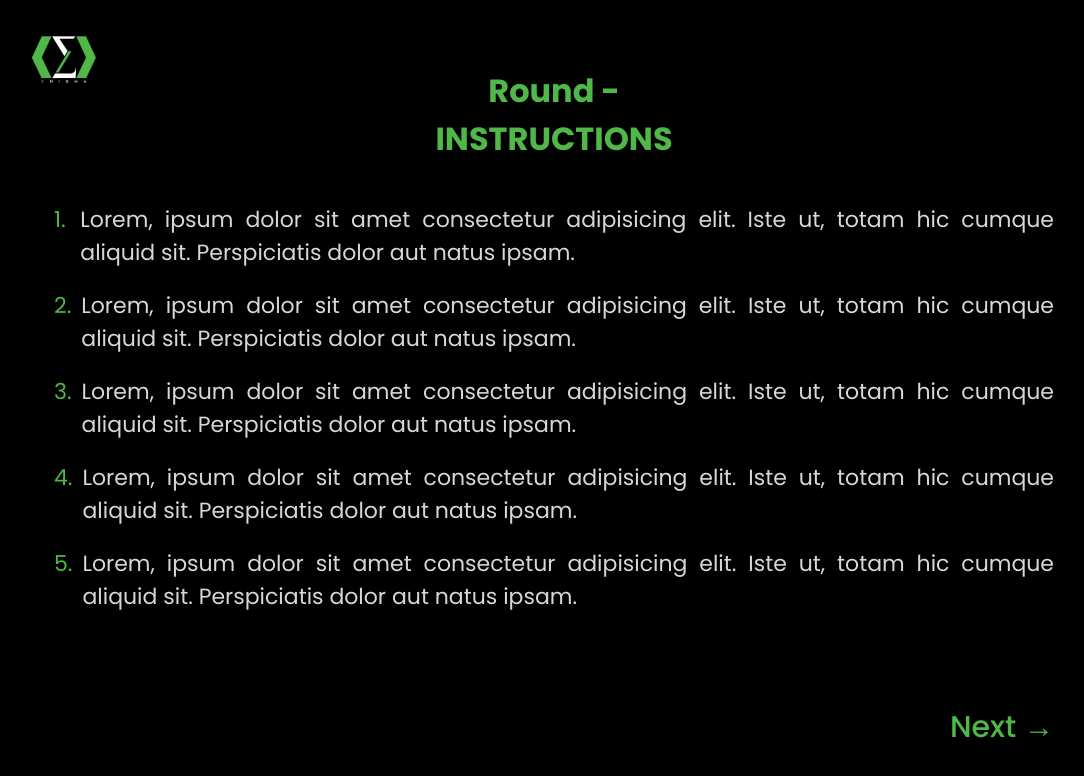
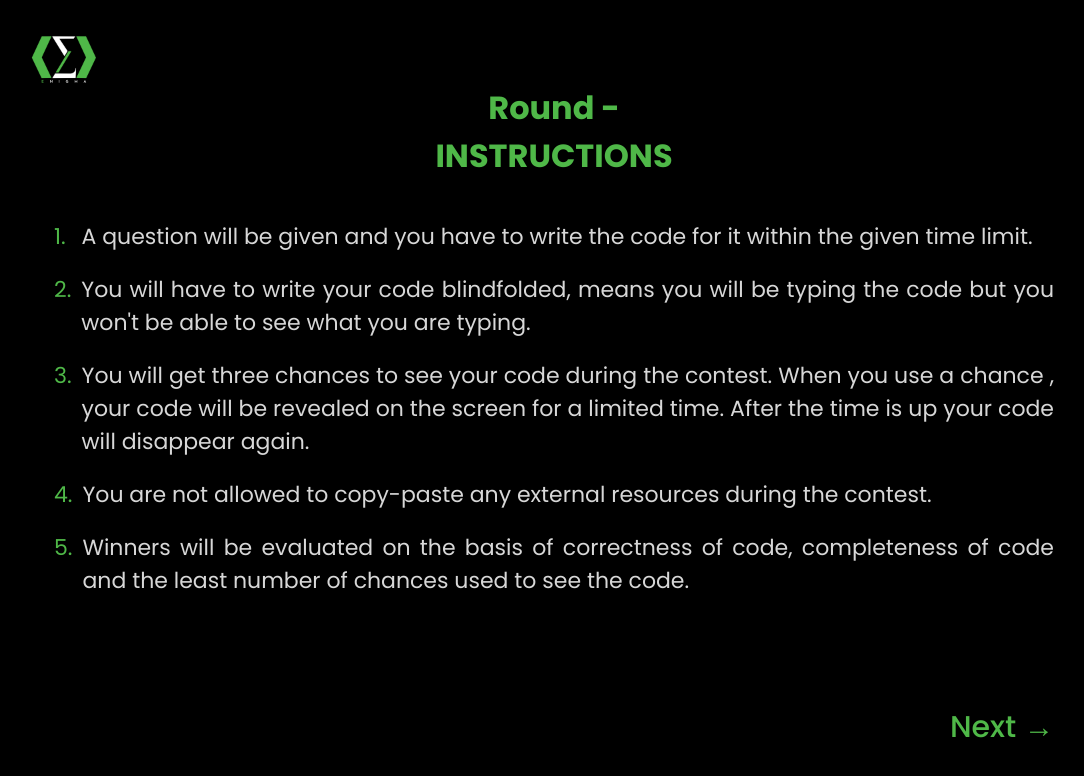
Before and after one commit to KishorBhagat/Blind-Code-2023, a React (Create React App) app: page / in a window 1280 px wide. Shown: the top 776 px of the page, without its empty margins (86-1170 px from the left). Built offline with nearby package versions, Linux system fonts and the light colour scheme; no server answers.

Commit message:
updated instructions

```diff
--- a/src/Pages/Instructions.js
+++ b/src/Pages/Instructions.js
@@ -89,11 +89,11 @@ const Instructions = () => {
           <h1>INSTRUCTIONS</h1>
         </div>
         <div className='points'>
-            <div className='point'><span>1. &nbsp;</span><p>Lorem, ipsum dolor sit amet consectetur adipisicing elit. Iste ut, totam hic cumque aliquid sit. Perspiciatis dolor aut natus ipsam.</p></div>
-            <div className='point'><span>2. </span><p>Lorem, ipsum dolor sit amet consectetur adipisicing elit. Iste ut, totam hic cumque aliquid sit. Perspiciatis dolor aut natus ipsam.</p></div>
-            <div className='point'><span>3. </span><p>Lorem, ipsum dolor sit amet consectetur adipisicing elit. Iste ut, totam hic cumque aliquid sit. Perspiciatis dolor aut natus ipsam.</p></div>
-            <div className='point'><span>4. </span><p>Lorem, ipsum dolor sit amet consectetur adipisicing elit. Iste ut, totam hic cumque aliquid sit. Perspiciatis dolor aut natus ipsam.</p></div>
-            <div className='point'><span>5. </span><p>Lorem, ipsum dolor sit amet consectetur adipisicing elit. Iste ut, totam hic cumque aliquid sit. Perspiciatis dolor aut natus ipsam.</p></div>
+            <div className='point'><span>1.&nbsp;</span><p>A question will be given and you have to write the code for it within the given time limit.</p></div>
+            <div className='point'><span>2. </span><p>You will have to write your code blindfolded, means you will be typing the code but you won't be able to see what you are typing.</p></div>
+            <div className='point'><span>3. </span><p>You will get three chances to see your code during the contest. When you use a chance , your code will be revealed on the screen for a limited time. After the time is up your code will disappear again.</p></div>
+            <div className='point'><span>4. </span><p>You are not allowed to copy-paste any external resources during the contest.</p></div>
+            <div className='point'><span>5. </span><p>Winners will be evaluated on the basis of correctness of code, completeness of code and the least number of chances used to see the code.</p></div>
         </div>
       </div>
         <button className='next' onClick={handleNext}>Next &rarr;</button>
```
